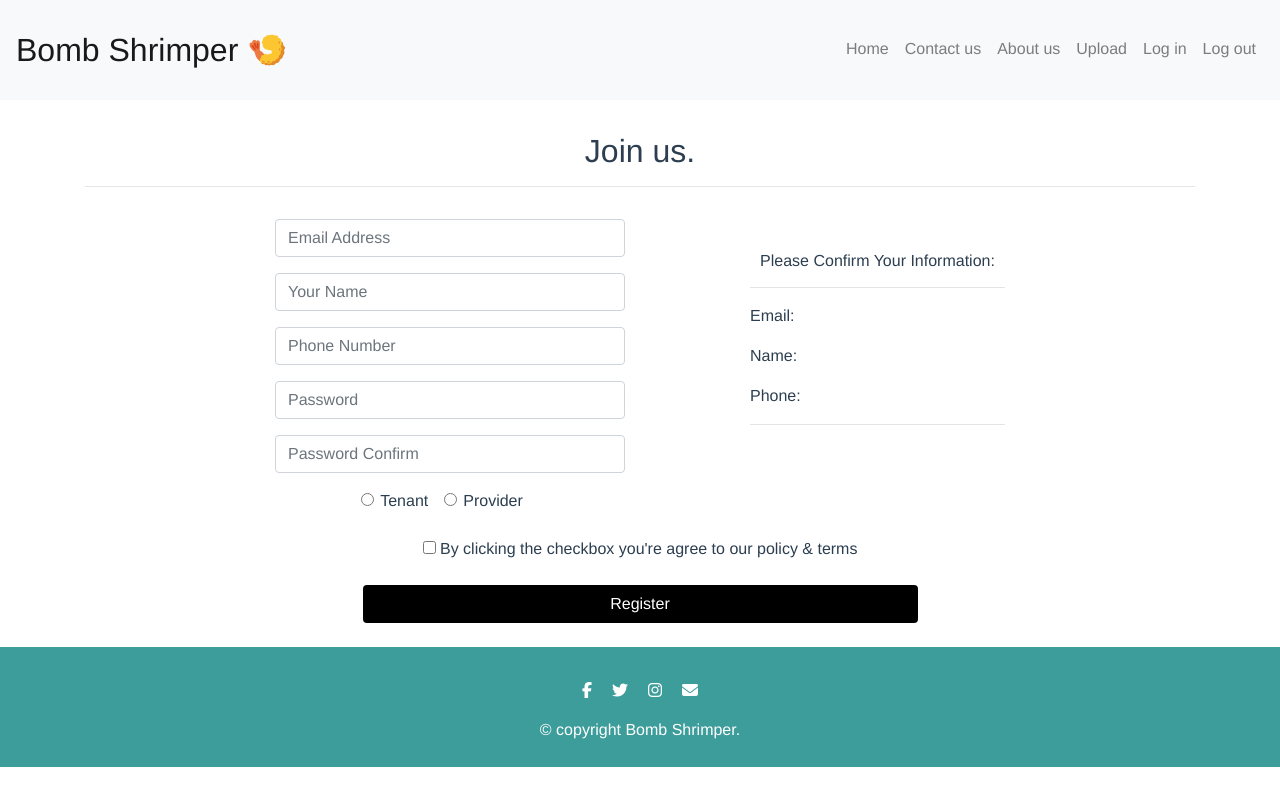
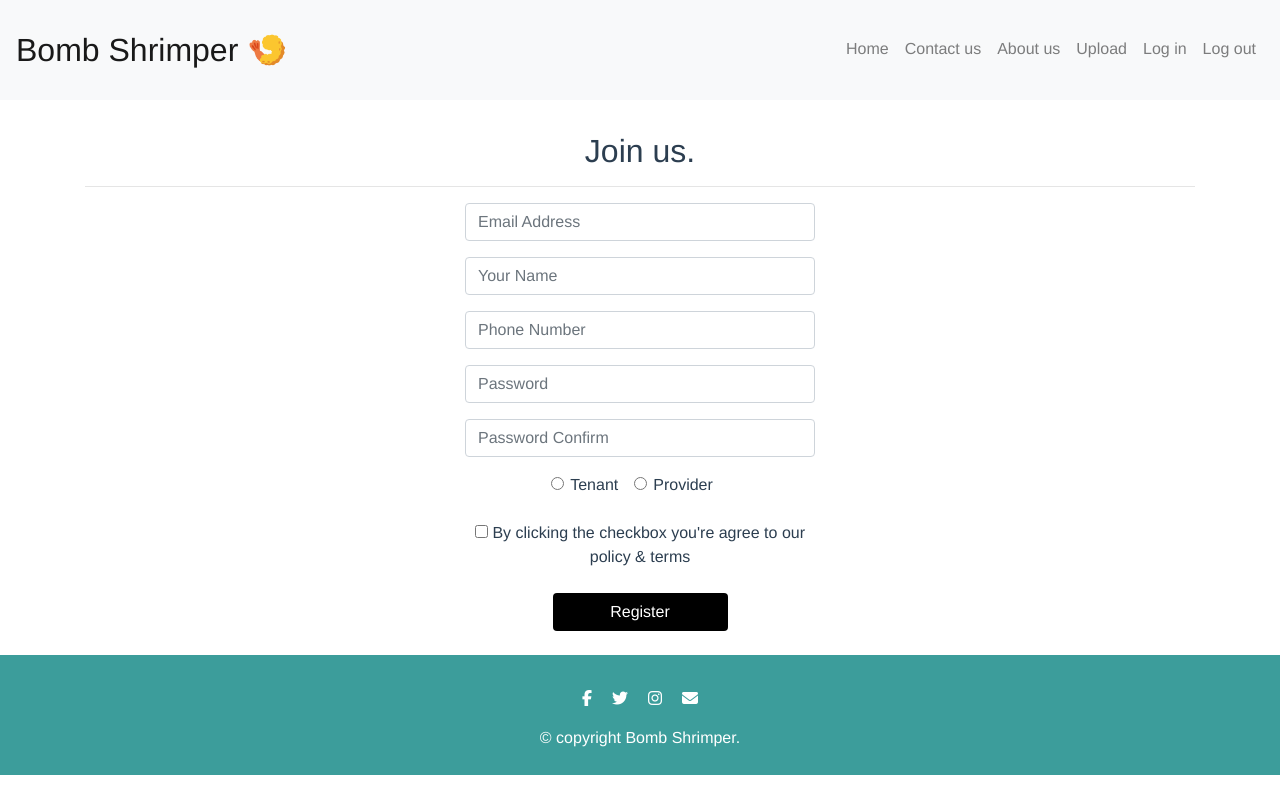
Before and after one commit to KristLin/HouseRentalWebsite, a Vue app in the folder frontend/: page /signup in a window 1280 px wide. Built offline with nearby package versions, Linux system fonts and the light colour scheme.

Commit message:
edit signup page

```diff
--- a/frontend/src/views/Signup.vue
+++ b/frontend/src/views/Signup.vue
@@ -4,12 +4,8 @@
       <div class="container">
         <h2>Join us.</h2>
         <hr />
-        <div class="row">
-          <!-- for layout purpose -->
-          <div class="col-md-2"></div>
-
         <!-- input user data -->
-          <div class="col-md-4 user-info">
+        <div class="register-form m-auto">
           <div class="form-group">
             <input
               type="email"
@@ -58,13 +54,7 @@
           <!-- choose role -->
           <div class="form-group">
             <div class="role-pick">
-                <input
-                  type="radio"
-                  name="role"
-                  value="tenant"
-                  v-model.lazy="userData.role"
-                  required
-                />
+              <input type="radio" name="role" value="tenant" v-model.lazy="userData.role" required />
               <label>Tenant</label>
             </div>
             <div class="role-pick">
@@ -78,24 +68,7 @@
               <label>Provider</label>
             </div>
           </div>
-          </div>
-
-          <!-- for layout purpose -->
-          <div class="col-md-1"></div>
-
-          <!-- show user info -->
-          <div class="col-md-3 confirm-box">
-            <h6>Please Confirm Your Information:</h6>
-            <hr />
-            <div class="confirm-info">
-              <p>Email: {{ userData.email }}</p>
-              <p>Name: {{ userData.name }}</p>
-              <p>Phone: {{ userData.phone }}</p>
-            </div>
-            <hr />
-          </div>
-        </div>
-
+          <div class="form-group">
             <!-- check policy & terms and submit button -->
             <div>
               <p>
@@ -104,6 +77,8 @@
               </p>
               <div class="register-button-div">
                 <button @click="registerAccount" class="my-btn form-control my-4">Register</button>
+              </div>
+            </div>
           </div>
         </div>
       </div>
@@ -182,9 +157,8 @@ export default {
   min-height: 500px;
 }
 
-.user-info {
-  margin-top: 1rem;
-  margin-bottom: auto;
+.register-form {
+  max-width: 350px;
 }
 
 .role-pick {
```
Lines whose indentation alone changed are shown as unchanged.
